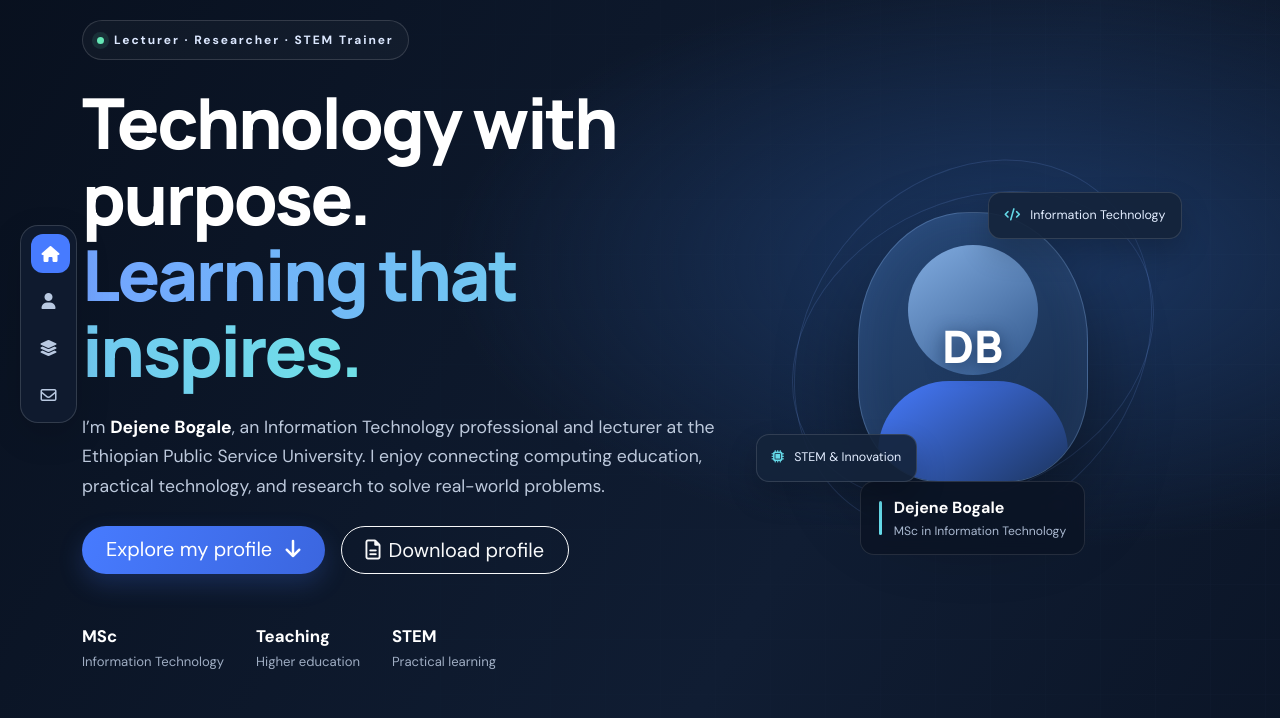
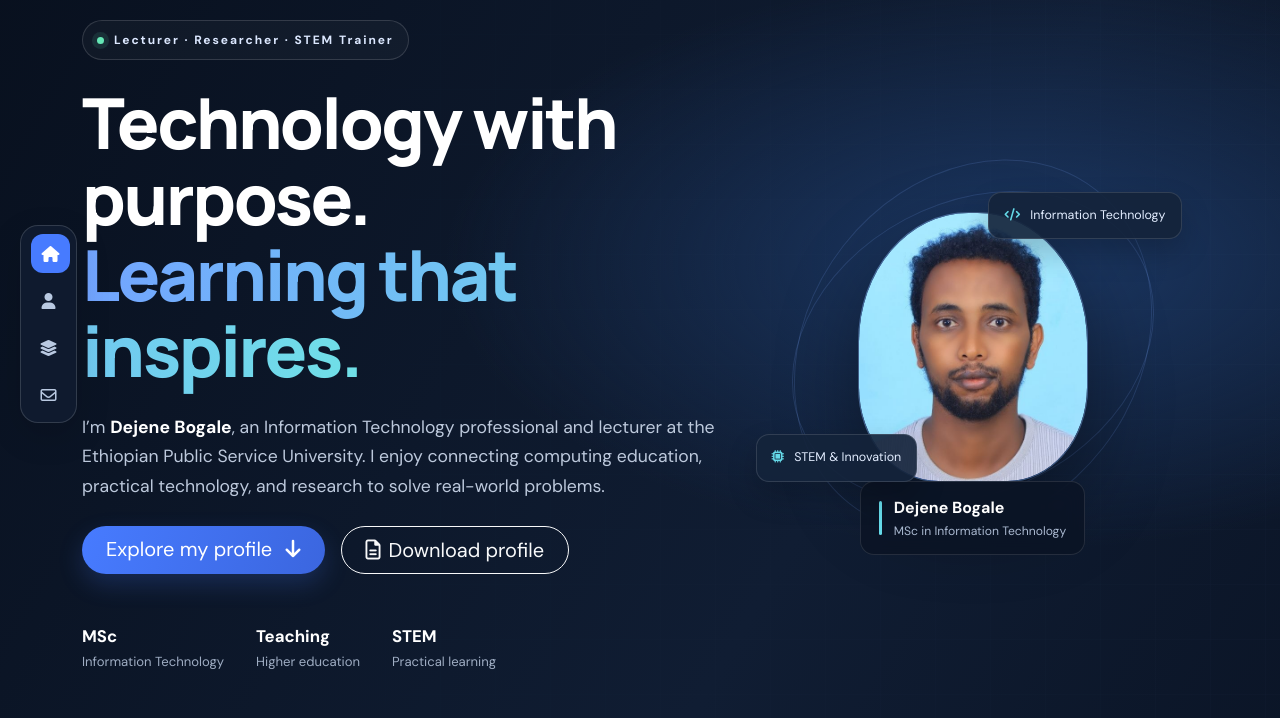
Before and after one commit to dejlove06-eng/Dejene-Boagale-repository, a plain HTML site: page index.html in a window 1280 px wide. Shown: the part 76-794 px from the top of the page. Drawn offline with nearby package versions, Linux system fonts and the light colour scheme.

Commit message:
Update index.html

```diff
--- a/index.html
+++ b/index.html
@@ -57,7 +57,7 @@
           <div class="col-lg-5 d-flex justify-content-center py-4">
             <div class="profile-card">
               <div class="profile-orbit orbit-one"></div><div class="profile-orbit orbit-two"></div>
-              <div class="profile-avatar"><img src="assets/dejene.jpg" alt="Portrait of Dejene Bogale" onerror="this.style.display='none';this.nextElementSibling.style.display='grid'"><span style="display:none">DB</span></div>
+              <div class="profile-avatar"><img src="assets/profile.jpg" alt="Portrait of Dejene Bogale" onerror="this.style.display='none';this.nextElementSibling.style.display='grid'"><span style="display:none">DB</span></div>
               <div class="floating-chip chip-top"><i class="fa-solid fa-code"></i> Information Technology</div>
               <div class="floating-chip chip-bottom"><i class="fa-solid fa-microchip"></i> STEM & Innovation</div>
               <div class="profile-caption"><span class="caption-line"></span><div><strong>Dejene Bogale</strong><small>MSc in Information Technology</small></div></div>
```
